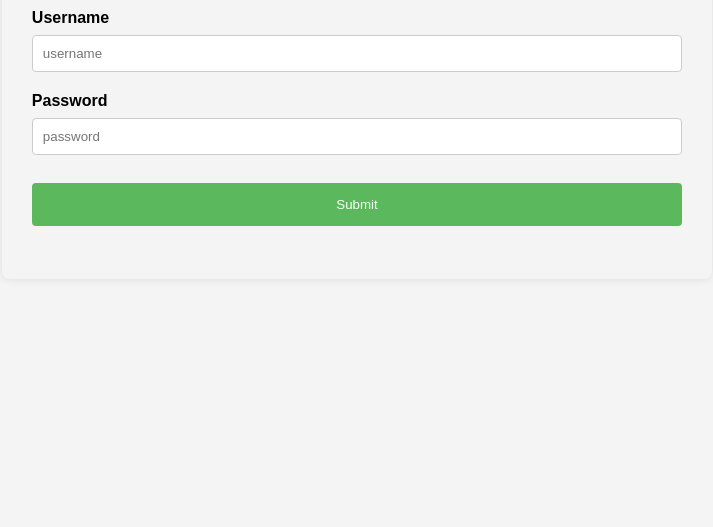
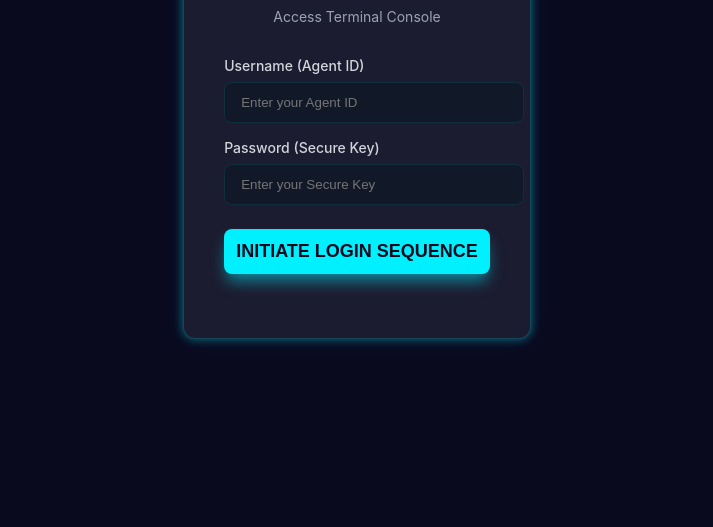
Before and after one commit to chaitu-kale/darkstar, a website: page public/login.html in a window 1280 px wide. Shown: the part 305-832 px from the top of the page, without its empty margins (283-996 px from the left). Before the commit the page ends 800 px from the top, so only its background shows below. Drawn offline with Linux system fonts and the light colour scheme.

Commit message:
1st cgnahe

```diff
--- a/public/login.html
+++ b/public/login.html
@@ -1,38 +1,203 @@
-
 <!DOCTYPE html>
 <html lang="en">
 <head>
     <meta charset="UTF-8">
     <meta name="viewport" content="width=device-width, initial-scale=1.0">
-    <title>Node.js Login</title>
+    <title>DARKSTAR</title>
     <style>
-        body { font-family: sans-serif; display: flex; justify-content: center; align-items: center; height: 100vh; margin: 0; background-color: #f4f4f4; }
-        .login-container { background: while; padding: 30px; border-radius: 8px; box-shadow: 0 0 10px rgba(0, 0, 0, 0.1); }
-        h2 { text-align: center; color: #333; }
-        input[type="text"], input[type="password"] { width: 100%; padding: 10px; margin: 8px 0 20px 0; display: inline-block; border: 1px solid #ccc; border-radius: 4px; box-sizing: border-box; }
-        button { background-color: #5cb85c; color: white; padding: 14px 20px; margin: 8px 0; border: none; border-radius: 4px; cursor: pointer; width: 100%; }
-        button:hover { background-color: #4cae4c; }
-        #message { text-align: center; margin-top: 15px; font-weight: bold; }
+        /* Define color palette */
+        :root {
+            --darkstar-bg: #0A0A1F;
+            --darkstar-card: #1C1C30;
+            --darkstar-accent: #00F0FF; /* Neon Cyan */
+            --text-color: #FFFFFF;
+        }
+
+        /* Base Styles and Layout (Replaces Tailwind layout classes) */
+        html, body {
+            height: 100%;
+            margin: 0;
+            font-family: 'Inter', sans-serif;
+            background-color: var(--darkstar-bg);
+            color: var(--text-color);
+            display: flex;
+            align-items: center;
+            justify-content: center;
+            padding: 1rem; /* p-4 */
+        }
+
+        /* Login Card Container (Replaces max-w-md, bg-darkstar-card, p-8/p-10, rounded-xl) */
+        .login-container {
+            width: 100%;
+            max-width: 448px; /* max-w-md */
+            background-color: var(--darkstar-card);
+            padding: 2rem; /* p-8 */
+            border-radius: 0.75rem; /* rounded-xl */
+            border: 1px solid rgba(0, 240, 255, 0.2);
+            /* Custom glow border */
+            box-shadow: 0 0 10px rgba(0, 240, 255, 0.4), 0 0 20px rgba(0, 240, 255, 0.1);
+            transition: all 0.3s ease;
+        }
+
+        .login-container:hover {
+            box-shadow: 0 0 15px rgba(0, 240, 255, 0.8), 0 0 30px rgba(0, 240, 255, 0.2);
+        }
+
+        /* Responsive padding for larger screens (Replaces md:p-10) */
+        @media (min-width: 768px) {
+            .login-container {
+                padding: 2.5rem; /* p-10 */
+            }
+        }
+
+        /* Header Styles (Replaces text-3xl, font-extrabold, text-center, mb-6, tracking-wider, text-darkstar-accent) */
+        .header-title {
+            font-size: 1.875rem;
+            font-weight: 800;
+            text-align: center;
+            margin-bottom: 1.5rem;
+            letter-spacing: 0.05em;
+            color: var(--darkstar-accent);
+        }
+
+        /* Subtitle Styles */
+        .header-subtitle {
+            text-align: center;
+            color: #9CA3AF; /* gray-400 */
+            margin-bottom: 2rem; /* mb-8 */
+            font-size: 0.875rem; /* text-sm */
+        }
+
+        /* Form Group/Label Styles */
+        .form-group {
+            margin-bottom: 1rem; /* mb-4 */
+        }
+        .form-group:last-of-type {
+            margin-bottom: 1.5rem; /* mb-6 */
+        }
+        .form-label {
+            display: block;
+            font-size: 0.875rem; /* text-sm */
+            font-weight: 500;
+            margin-bottom: 0.5rem; /* mb-2 */
+            color: #D1D5DB; /* gray-300 */
+        }
+
+        /* Input Styles (Replaces w-full, px-4, py-3, rounded-lg, bg-gray-900, border, text-white) */
+        .form-input {
+            width: 100%;
+            padding: 0.75rem 1rem; /* py-3 px-4 */
+            border-radius: 0.5rem; /* rounded-lg */
+            background-color: #111827; /* gray-900 */
+            border: 1px solid rgba(0, 240, 255, 0.1);
+            color: var(--text-color);
+            transition: all 0.2s ease;
+        }
+
+        /* Input Focus Glow */
+        .form-input:focus {
+            outline: none;
+            border-color: var(--darkstar-accent);
+            box-shadow: 0 0 5px var(--darkstar-accent);
+        }
+
+        /* Button Styles (Replaces w-full, py-3, rounded-lg, bg-darkstar-accent, text-darkstar-bg, font-bold, text-lg) */
+        .submit-button {
+            width: 100%;
+            padding: 0.75rem; /* py-3 */
+            border-radius: 0.5rem; /* rounded-lg */
+            background-color: var(--darkstar-accent);
+            color: var(--darkstar-bg);
+            font-weight: 700; /* font-bold */
+            font-size: 1.125rem; /* text-lg */
+            border: none;
+            cursor: pointer;
+            transition: background-color 0.3s ease, box-shadow 0.3s ease;
+            box-shadow: 0 10px 15px -3px rgba(0, 240, 255, 0.5), 0 4px 6px -2px rgba(0, 240, 255, 0.05); /* shadow-lg shadow-darkstar-accent/50 */
+        }
+
+        .submit-button:hover {
+            background-color: rgba(0, 240, 255, 0.9); /* hover:bg-opacity-90 */
+            box-shadow: 0 15px 20px -5px rgba(0, 240, 255, 0.7), 0 6px 8px -3px rgba(0, 240, 255, 0.1); /* hover:shadow-darkstar-accent/70 */
+        }
+
+        /* Message Area Styles */
+        .message-area {
+            text-align: center;
+            margin-top: 1.5rem; /* mt-6 */
+            font-size: 0.875rem; /* text-sm */
+            color: #F87171; /* text-red-400 */
+        }
     </style>
 </head>
 <body>
+
+    <!-- Login Card Container -->
     <div class="login-container">
-        <h2>DARKSTAR LOGIN</h2>
+
+        <!-- Header -->
+        <h2 class="header-title">
+            DARKSTAR
+        </h2>
+        <p class="header-subtitle">
+            Access Terminal Console
+        </p>
+
+        <!-- Login Form -->
         <form id="loginForm" action="/login" method="POST">
-            <label for="username"><b>Username</b></label>
-            <input type="text" placeholder="username" name="username" required>
 
-            <label for="password"><b>Password</b></label>
-            <input type="password" placeholder="password" name="password" required>
+            <div class="form-group">
+                <label for="username" class="form-label">
+                    Username (Agent ID)
+                </label>
+                <input
+                    type="text"
+                    id="username"
+                    name="username"
+                    placeholder="Enter your Agent ID"
+                    required
+                    class="form-input"
+                >
+            </div>
 
-            <button type="submit">Submit</button>
+            <div class="form-group">
+                <label for="password" class="form-label">
+                    Password (Secure Key)
+                </label>
+                <input
+                    type="password"
+                    id="password"
+                    name="password"
+                    placeholder="Enter your Secure Key"
+                    required
+                    class="form-input"
+                >
+            </div>
+
+            <button
+                type="submit"
+                class="submit-button"
+            >
+                INITIATE LOGIN SEQUENCE
+            </button>
         </form>
-        <div id="message"></div>
+
+        <!-- Message Area -->
+        <div id="message" class="message-area">
+            <!-- Authentication messages will appear here -->
+        </div>
+
     </div>
+
     <script>
-        // Optional: Use JavaScript to handle the form submission dynamically (more modern)
-        // For simplicity, we are relying on the basic HTML form submit here.
-        // A real-world application would use fetch() or XMLHttpRequest.
+        // JavaScript for handling form submission (maintained from previous version)
+        document.getElementById('loginForm').addEventListener('submit', function(event) {
+            // Note: For a real Node.js application, you would handle the form submission
+            // on the server side (as defined by action="/login" method="POST").
+
+            // Optional: Prevent default submission if using AJAX/Fetch API
+            // event.preventDefault();
+        });
     </script>
 </body>
 </html>
```
